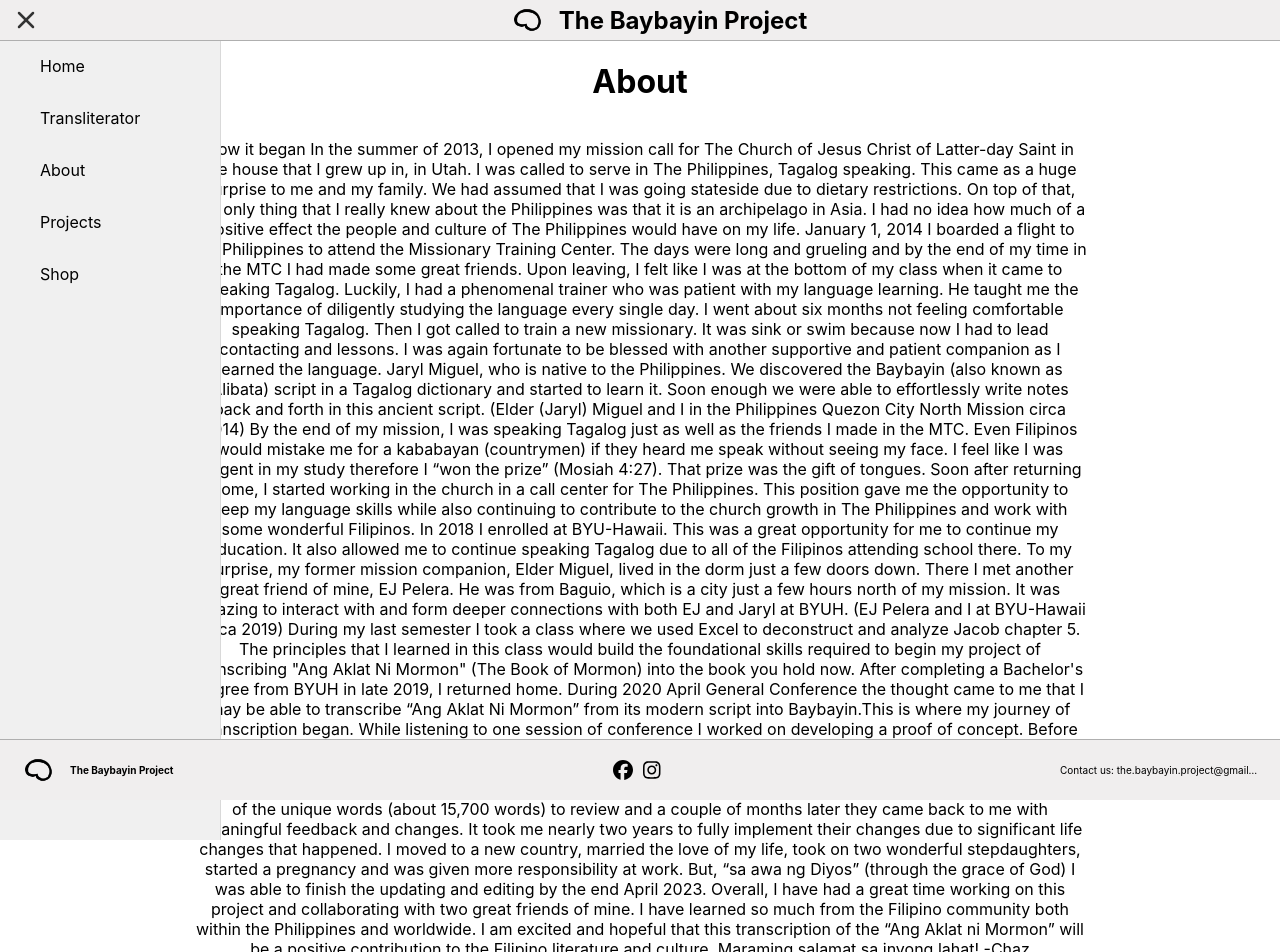
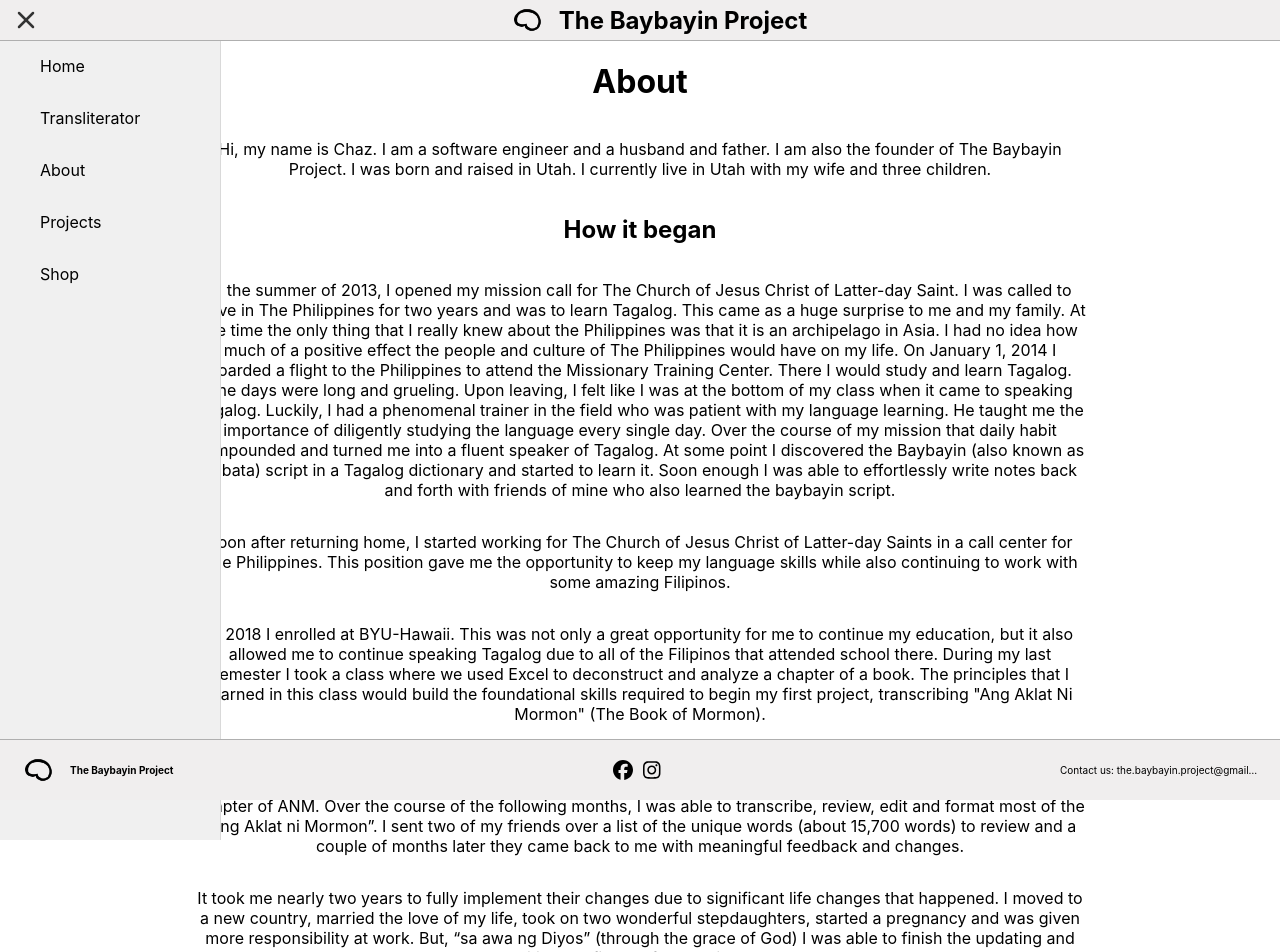
Before and after one commit to cmckinney-59/the-baybayin-project, a React (Vite) app: page /about in a window 1280 px wide. Shown: the top 952 px of the page. Built offline with nearby package versions, Linux system fonts and the light colour scheme.

Commit message:
edited about page

```diff
--- a/src/pages/AboutPage.tsx
+++ b/src/pages/AboutPage.tsx
@@ -3,74 +3,73 @@
     <>
       <h1>About</h1>
       <p>
-        How it began In the summer of 2013, I opened my mission call for The
-        Church of Jesus Christ of Latter-day Saint in the house that I grew up
-        in, in Utah. I was called to serve in The Philippines, Tagalog speaking.
-        This came as a huge surprise to me and my family. We had assumed that I
-        was going stateside due to dietary restrictions. On top of that, the
-        only thing that I really knew about the Philippines was that it is an
-        archipelago in Asia. I had no idea how much of a positive effect the
-        people and culture of The Philippines would have on my life. January 1,
-        2014 I boarded a flight to the Philippines to attend the Missionary
-        Training Center. The days were long and grueling and by the end of my
-        time in the MTC I had made some great friends. Upon leaving, I felt like
-        I was at the bottom of my class when it came to speaking Tagalog.
-        Luckily, I had a phenomenal trainer who was patient with my language
-        learning. He taught me the importance of diligently studying the
-        language every single day. I went about six months not feeling
-        comfortable speaking Tagalog. Then I got called to train a new
-        missionary. It was sink or swim because now I had to lead contacting and
-        lessons. I was again fortunate to be blessed with another supportive and
-        patient companion as I learned the language. Jaryl Miguel, who is native
-        to the Philippines. We discovered the Baybayin (also known as Alibata)
-        script in a Tagalog dictionary and started to learn it. Soon enough we
-        were able to effortlessly write notes back and forth in this ancient
-        script. (Elder (Jaryl) Miguel and I in the Philippines Quezon City North
-        Mission circa 2014) By the end of my mission, I was speaking Tagalog
-        just as well as the friends I made in the MTC. Even Filipinos would
-        mistake me for a kababayan (countrymen) if they heard me speak without
-        seeing my face. I feel like I was diligent in my study therefore I “won
-        the prize” (Mosiah 4:27). That prize was the gift of tongues. Soon after
-        returning home, I started working in the church in a call center for The
-        Philippines. This position gave me the opportunity to keep my language
-        skills while also continuing to contribute to the church growth in The
-        Philippines and work with some wonderful Filipinos. In 2018 I enrolled
-        at BYU-Hawaii. This was a great opportunity for me to continue my
-        education. It also allowed me to continue speaking Tagalog due to all of
-        the Filipinos attending school there. To my surprise, my former mission
-        companion, Elder Miguel, lived in the dorm just a few doors down. There
-        I met another great friend of mine, EJ Pelera. He was from Baguio, which
-        is a city just a few hours north of my mission. It was amazing to
-        interact with and form deeper connections with both EJ and Jaryl at
-        BYUH. (EJ Pelera and I at BYU-Hawaii circa 2019) During my last semester
-        I took a class where we used Excel to deconstruct and analyze Jacob
-        chapter 5. The principles that I learned in this class would build the
-        foundational skills required to begin my project of transcribing "Ang
-        Aklat Ni Mormon" (The Book of Mormon) into the book you hold now. After
-        completing a Bachelor's degree from BYUH in late 2019, I returned home.
-        During 2020 April General Conference the thought came to me that I may
-        be able to transcribe “Ang Aklat Ni Mormon” from its modern script into
-        Baybayin.This is where my journey of transcription began. While
-        listening to one session of conference I worked on developing a proof of
-        concept. Before the end of that session I had completed a full
-        transcription of First Nephi chapter 1 into Baybain. Over the course of
-        the following months, I was able to transcribe, review, edit and format
-        most of the “Ang Aklat ni Mormon”, but I was still missing a second and
-        third look over. That is when I enlisted the help of my friends Jaryl
-        and EJ. I sent them over a list of the unique words (about 15,700 words)
-        to review and a couple of months later they came back to me with
-        meaningful feedback and changes. It took me nearly two years to fully
-        implement their changes due to significant life changes that happened. I
-        moved to a new country, married the love of my life, took on two
-        wonderful stepdaughters, started a pregnancy and was given more
-        responsibility at work. But, “sa awa ng Diyos” (through the grace of
-        God) I was able to finish the updating and editing by the end April
-        2023. Overall, I have had a great time working on this project and
-        collaborating with two great friends of mine. I have learned so much
-        from the Filipino community both within the Philippines and worldwide. I
-        am excited and hopeful that this transcription of the “Ang Aklat ni
-        Mormon” will be a positive contribution to the Filipino literature and
-        culture. Maraming salamat sa inyong lahat! -Chaz
+        Hi, my name is Chaz. I am a software engineer and a husband and father.
+        I am also the founder of The Baybayin Project. I was born and raised in
+        Utah. I currently live in Utah with my wife and three children.
+      </p>
+      <h2>How it began</h2>
+      <p>
+        In the summer of 2013, I opened my mission call for The Church of Jesus
+        Christ of Latter-day Saint. I was called to serve in The Philippines for
+        two years and was to learn Tagalog. This came as a huge surprise to me
+        and my family. At the time the only thing that I really knew about the
+        Philippines was that it is an archipelago in Asia. I had no idea how
+        much of a positive effect the people and culture of The Philippines
+        would have on my life. On January 1, 2014 I boarded a flight to the
+        Philippines to attend the Missionary Training Center. There I would
+        study and learn Tagalog. The days were long and grueling. Upon leaving,
+        I felt like I was at the bottom of my class when it came to speaking
+        Tagalog. Luckily, I had a phenomenal trainer in the field who was
+        patient with my language learning. He taught me the importance of
+        diligently studying the language every single day. Over the course of my
+        mission that daily habit compounded and turned me into a fluent speaker
+        of Tagalog. At some point I discovered the Baybayin (also known as
+        Alibata) script in a Tagalog dictionary and started to learn it. Soon
+        enough I was able to effortlessly write notes back and forth with
+        friends of mine who also learned the baybayin script.
+      </p>
+      <p>
+        Soon after returning home, I started working for The Church of Jesus
+        Christ of Latter-day Saints in a call center for The Philippines. This
+        position gave me the opportunity to keep my language skills while also
+        continuing to work with some amazing Filipinos.
+      </p>
+      <p>
+        In 2018 I enrolled at BYU-Hawaii. This was not only a great opportunity
+        for me to continue my education, but it also allowed me to continue
+        speaking Tagalog due to all of the Filipinos that attended school there.
+        During my last semester I took a class where we used Excel to
+        deconstruct and analyze a chapter of a book. The principles that I
+        learned in this class would build the foundational skills required to
+        begin my first project, transcribing "Ang Aklat Ni Mormon" (The Book of
+        Mormon).
+      </p>
+      <p>
+        After completing a Bachelor's degree from BYUH in 2019, I returned home.
+        In April of 2020, the thought came to me that I may be able to
+        transcribe “Ang Aklat Ni Mormon” into Baybayin. I soon had a proof of
+        concept for the first chapter of ANM. Over the course of the following
+        months, I was able to transcribe, review, edit and format most of the
+        “Ang Aklat ni Mormon”. I sent two of my friends over a list of the
+        unique words (about 15,700 words) to review and a couple of months later
+        they came back to me with meaningful feedback and changes.
+      </p>
+      <p>
+        It took me nearly two years to fully implement their changes due to
+        significant life changes that happened. I moved to a new country,
+        married the love of my life, took on two wonderful stepdaughters,
+        started a pregnancy and was given more responsibility at work. But, “sa
+        awa ng Diyos” (through the grace of God) I was able to finish the
+        updating and editing the first draft by April 2023.
+      </p>
+      <p>
+        We currently have several projects in the works. For a full list of
+        projects, please visit the <a href="/projects">Projects</a> page.
+      </p>
+      <p>
+        Overall, I have had a great time working on these projects. I have
+        learned so much from the Filipino community both within the Philippines
+        and worldwide. Maraming salamat sa inyong lahat! -Chaz
       </p>
     </>
   );
```
